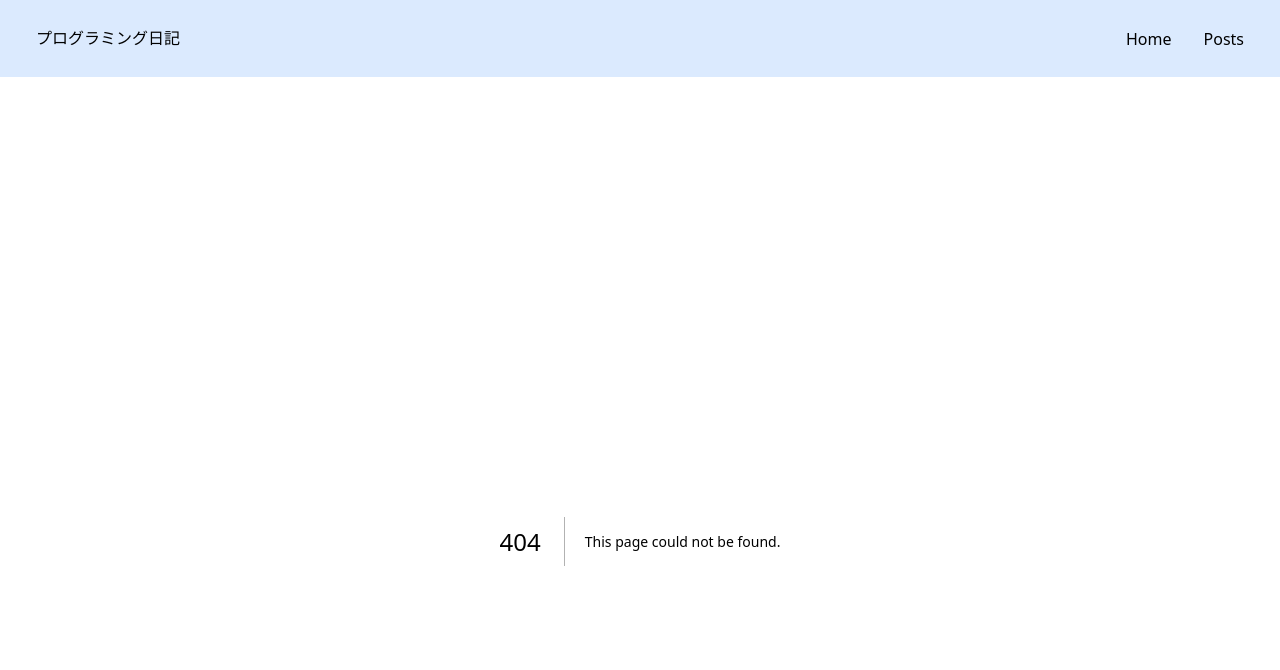
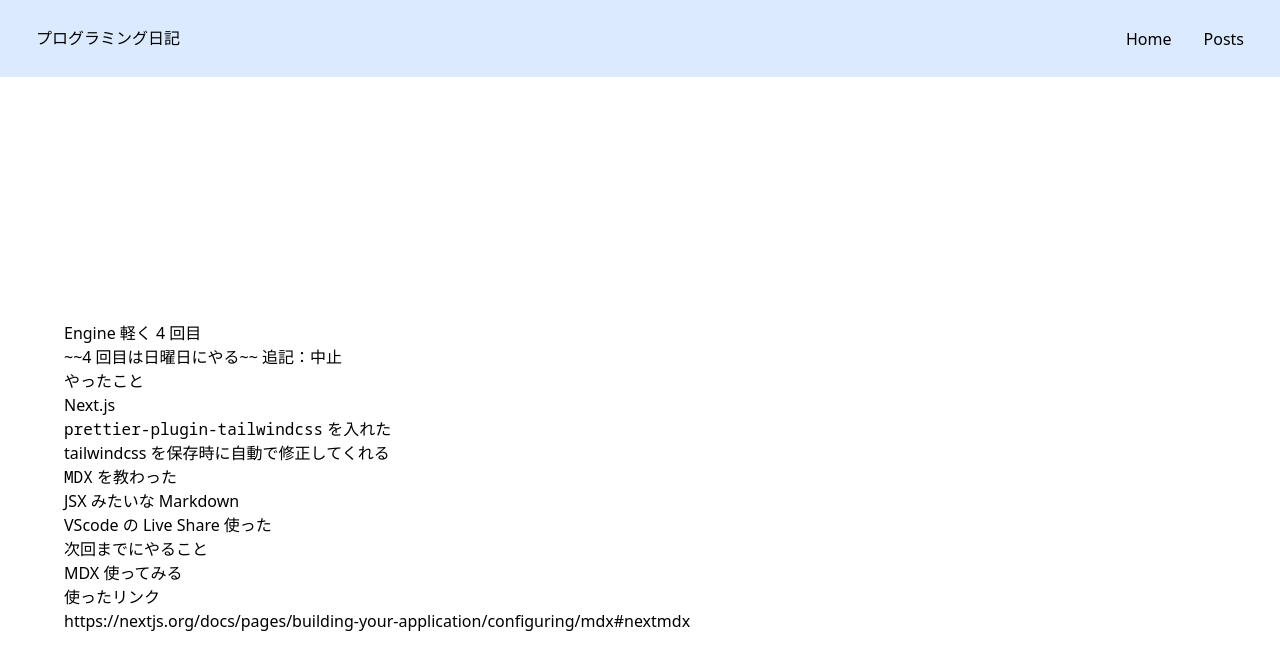
Before and after one commit to N-ha-1050/engine-blog, a Next.js app: page /posts/4 in a window 1280 px wide. Before the commit this address had no page. Shown: the top 670 px of the page. Built offline with nearby package versions, Linux system fonts and the light colour scheme; a web font is replaced by a local one.

Commit message:
記事4作成

```diff
--- /dev/null
+++ b/src/pages/posts/4.mdx
@@ -0,0 +1,28 @@
+export const metadata = {
+  id: 4,
+  createdAt: '2023-7-13',
+  title: 'Engine-pre-4',
+  content: 'Engine 軽く4回目',
+}
+
+Engine 軽く 4 回目
+
+~~4 回目は日曜日にやる~~
+追記：中止
+
+## やったこと
+
+- Next.js
+  - `prettier-plugin-tailwindcss` を入れた
+    - tailwindcss を保存時に自動で修正してくれる
+  - `MDX` を教わった
+    - JSX みたいな Markdown
+  - VScode の Live Share 使った
+
+## 次回までにやること
+
+- MDX 使ってみる
+
+## 使ったリンク
+
+- [https://nextjs.org/docs/pages/building-your-application/configuring/mdx#nextmdx](https://nextjs.org/docs/pages/building-your-application/configuring/mdx#nextmdx)
```
